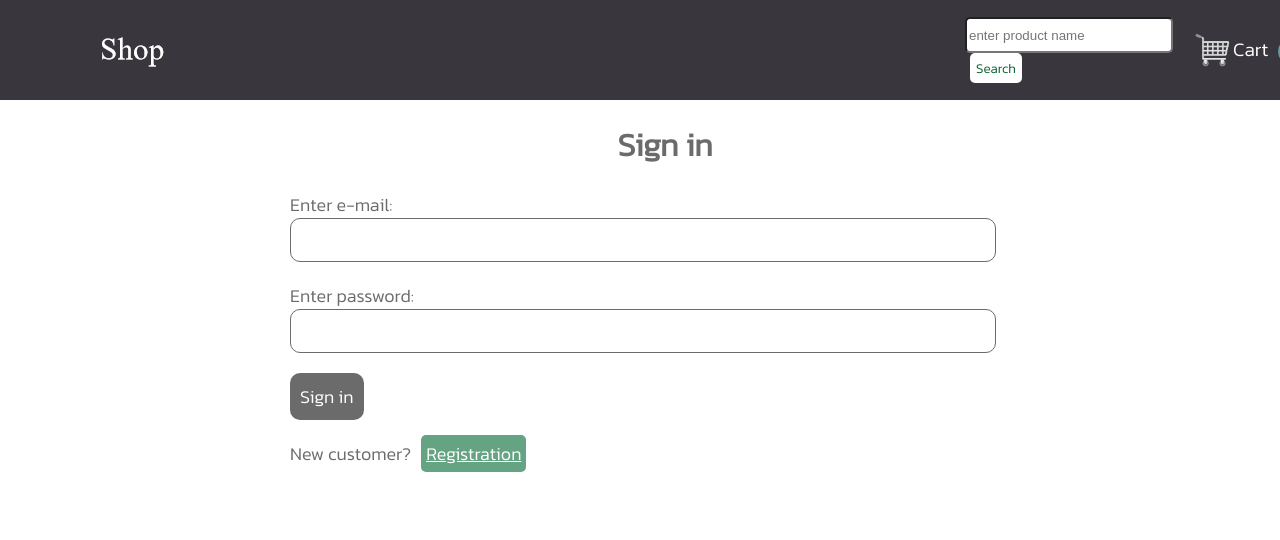
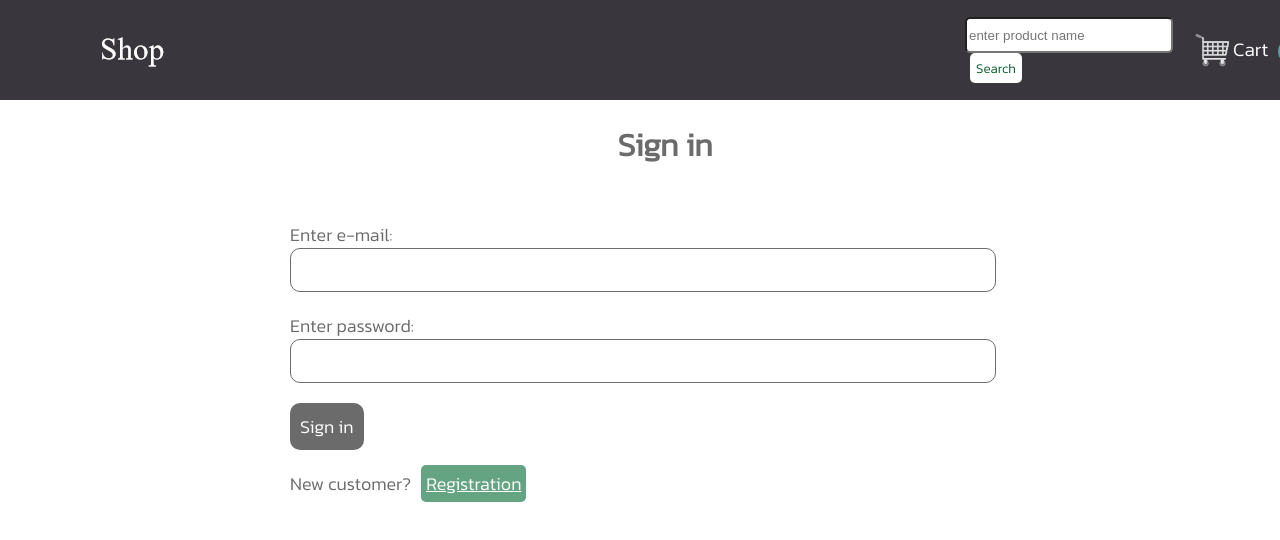
Before and after one commit to DmitryMolokanov/Shop-frontend, a React (Create React App) app: page /login in a window 1280 px wide. Shown: the top 540 px of the page. Built offline with nearby package versions, Linux system fonts and the light colour scheme.

Commit message:
added auth

```diff
--- a/src/components/UI/Registration/ValidErr.jsx
+++ b/src/components/UI/Registration/ValidErr.jsx
@@ -3,9 +3,7 @@ import React from "react";
 function ValidErr(props) {
   return (
     <div className="login-validErr">
-      <span
-        style={props.validMessage ? { display: "block" } : { display: "none" }}
-      >
+      <span style={props.isValid ? { display: "block" } : { display: "none" }}>
         {props.children}
       </span>
     </div>
--- a/src/pages/LoginPage.jsx
+++ b/src/pages/LoginPage.jsx
@@ -1,19 +1,45 @@
-import React from "react";
+import React, { useRef, useState } from "react";
 import MainMenu from "../components/UI/MainPage/MainMenu";
 import SendButton from "../components/UI/CartPage/SendButton";
 import LoginInput from "../components/UI/LoginPage/LoginInput";
 import NewCustomer from "../components/UI/LoginPage/NewCustomer";
+import ValidErr from "../components/UI/Registration/ValidErr";
+import { useNavigate } from "react-router-dom";
 import "../styles/Login.css";
 
 function LoginPage() {
+  const [isValid, setIsValid] = useState(false);
+  const emailValue = useRef();
+  const passwordValue = useRef();
+  const navigate = useNavigate();
+
+  async function sendForm(e) {
+    e.preventDefault();
+    const form = {
+      email: emailValue.current.value,
+      password: passwordValue.current.value,
+    };
+    const response = await fetch("user/auth", {
+      method: "POST",
+      headers: { "Content-Type": "application/json" },
+      body: JSON.stringify(form),
+    });
+    const result = await response.json();
+    if (result.success === false) {
+      setIsValid(true);
+    }
+    navigate("/");
+  }
+
   return (
     <div className="login-page-block">
       <MainMenu />
       <h1 className="login-tytle">Sign in</h1>
-      <form className="login">
+      <ValidErr isValid={isValid}>Login or password is incorrect</ValidErr>
+      <form className="login" onSubmit={(e) => sendForm(e)}>
         <div className="login-form-block">
-          <LoginInput>Enter e-mail</LoginInput>
-          <LoginInput>Enter password</LoginInput>
+          <LoginInput value={emailValue}>Enter e-mail</LoginInput>
+          <LoginInput value={passwordValue}>Enter password</LoginInput>
           <SendButton style={{ width: "fit-content", marginLeft: 0 }}>
             Sign in
           </SendButton>
--- a/src/pages/Registation.jsx
+++ b/src/pages/Registation.jsx
@@ -56,7 +56,7 @@ function Registation() {
     <div className="login-page-block">
       <MainMenu />
       <h1 className="login-tytle">Sign in</h1>
-      <ValidErr validMessage={isValid}>{validMessage}</ValidErr>
+      <ValidErr isValid={isValid}>{validMessage}</ValidErr>
 
       <form className="login" onSubmit={(e) => getFormValue(e)}>
         <div className="login-form-block">
```
